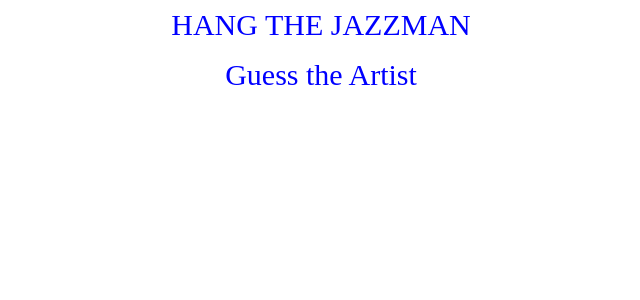
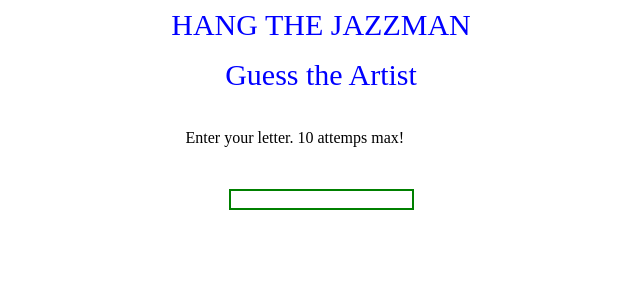
Before and after one commit to AntonioMontalvo/week-3-game, a PHP site: page /index.html in a window 1280 px wide. Shown: the top 300 px of the page, without its empty margins (319-959 px from the left). Run offline with PHP 8.4, Linux system fonts and the light colour scheme.

Commit message:
add user text area

```diff
--- a/assets/css/style.css
+++ b/assets/css/style.css
@@ -12,3 +12,13 @@ p{
   margin-bottom: 40px;
   text-align: center;
 }
+input {
+border: 2px solid green;
+margin: 43px ;
+margin-left: 50px
+text-align: center;
+}
+.subhead{
+  display: table;
+  margin: 0 auto;
+}
--- a/index.html
+++ b/index.html
@@ -17,6 +17,10 @@
       <!-- <img src="http://placehold.it/150x150"> -->
       <p id="guess-text"></p>
     </div>
+		<div class="subhead">
+	<h2>Enter your letter. 10 attemps max!</h2>
+	<input type="text" id="userGuess" onkeyup="player1Display()">
+</div>
 
 <script src="assets/javascript/game.js"></script>
 
```
